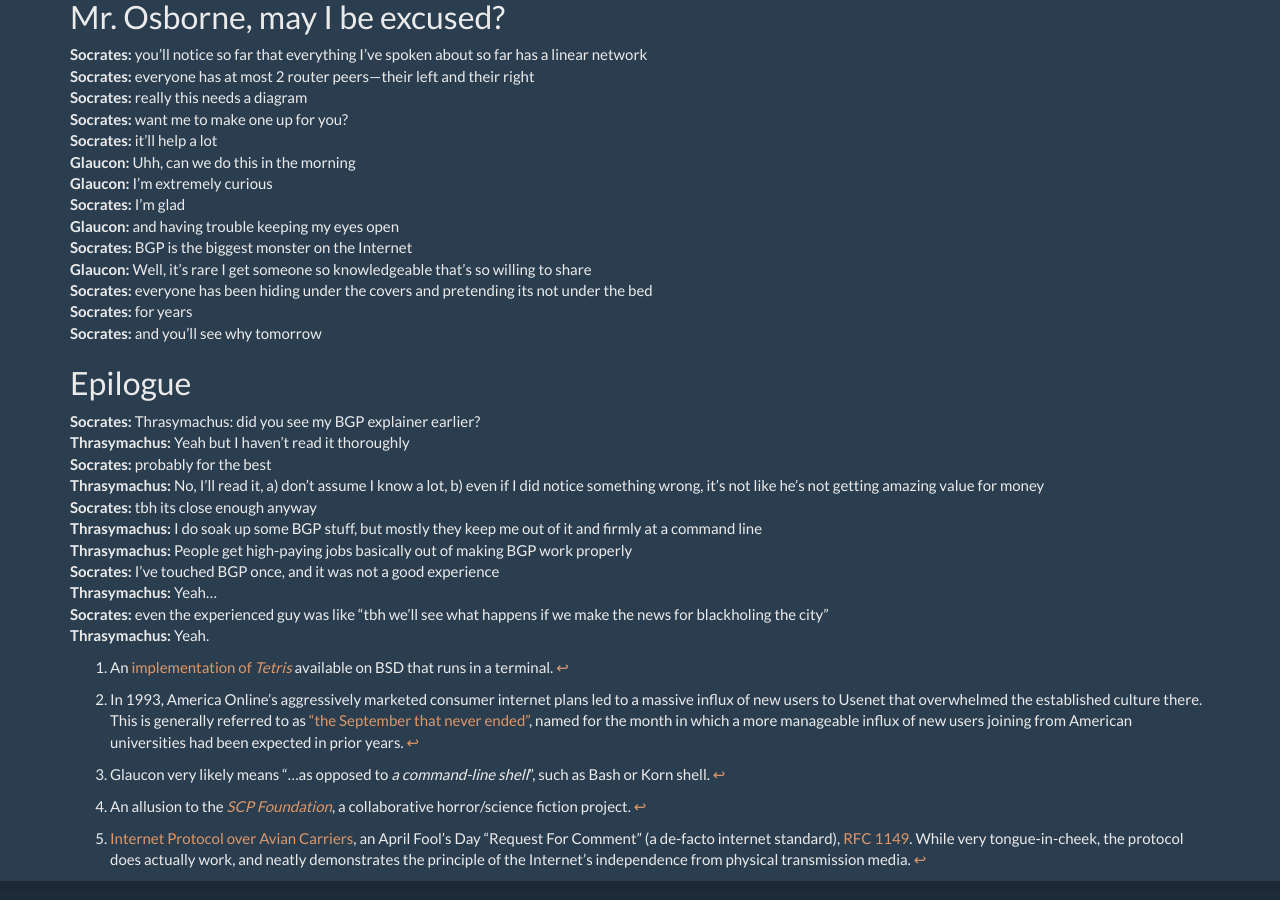
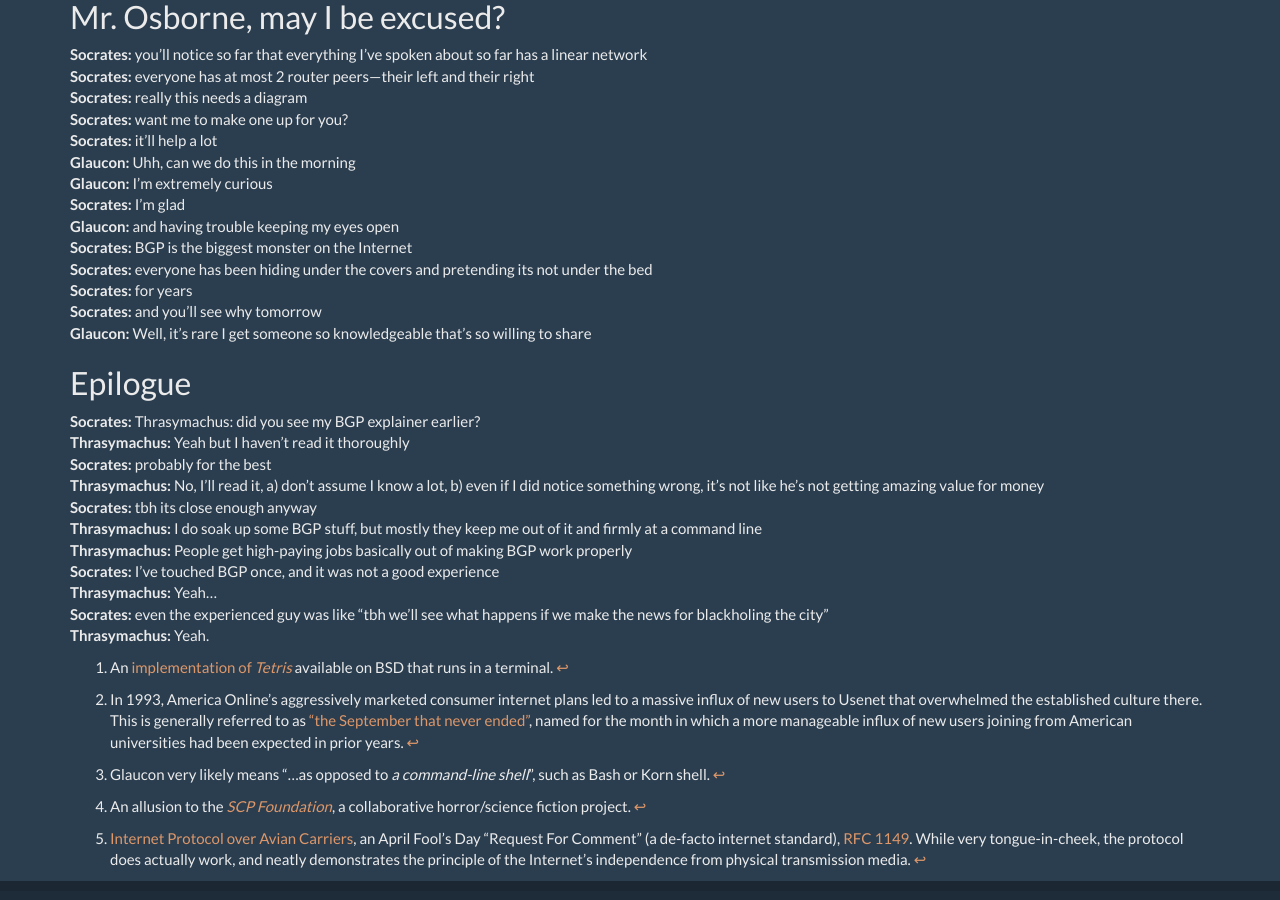
Before and after one commit to scriptkitties/fglt, a Jekyll site: the page built from _agora/book-03-daemons-at-the-gateway-part-01.md, in a window 1280 px wide and 900 px high, scrolled down 7788 px. Built offline with Jekyll 4.4.1, drawn with Linux system fonts in a browser that asks for light colours; some of the changed text lies outside the part shown.

Commit message:
Reorder some lines for flow and clarity

```diff
--- a/_agora/book-03-daemons-at-the-gateway-part-01.md
+++ b/_agora/book-03-daemons-at-the-gateway-part-01.md
@@ -92,8 +92,8 @@ The genealogy of network forums
 **Socrates:** BBS were like forums
 **Glaucon:** BBS is a custom Telnet, FidoNet was a network of them, and Usenet is more like proto-Internet?
 **Socrates:** no
+**Glaucon:** but that's an accurate description of BBS?
 **Socrates:** BBSes were just software running on a server
-**Glaucon:** but that's an accurate description of BBS?
 **Glaucon:** right
 **Socrates:** you still had to connect like Telnet
 **Socrates:** but it was no more custom than SSH to Netris is "custom" SSH
@@ -376,10 +376,10 @@ Mr. Osborne, may I be excused?
 **Socrates:** I'm glad
 **Glaucon:** and having trouble keeping my eyes open
 **Socrates:** BGP is the biggest monster on the Internet
-**Glaucon:** Well, it's rare I get someone so knowledgeable that's so willing to share
 **Socrates:** everyone has been hiding under the covers and pretending its not under the bed
 **Socrates:** for years
 **Socrates:** and you'll see why tomorrow
+**Glaucon:** Well, it's rare I get someone so knowledgeable that's so willing to share
 
 Epilogue
 --------
```
